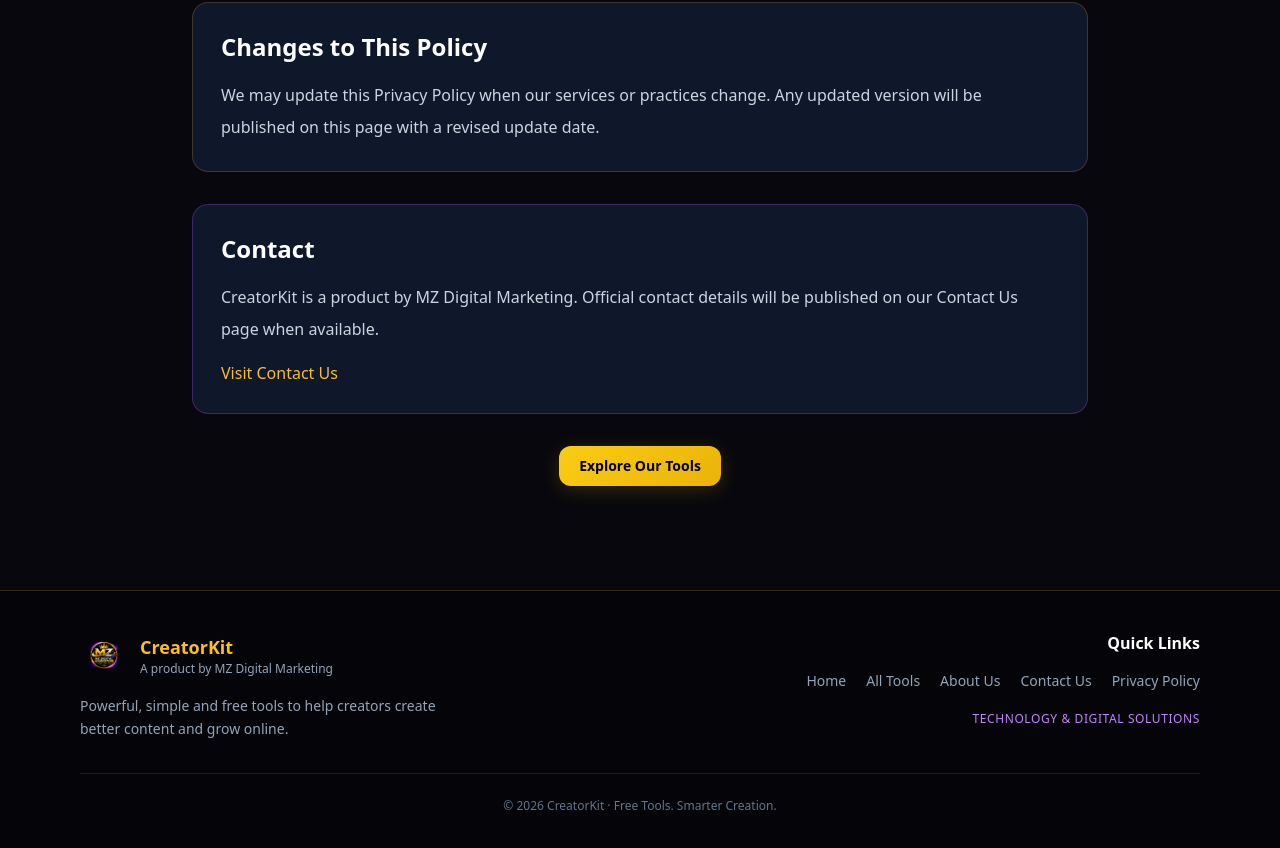
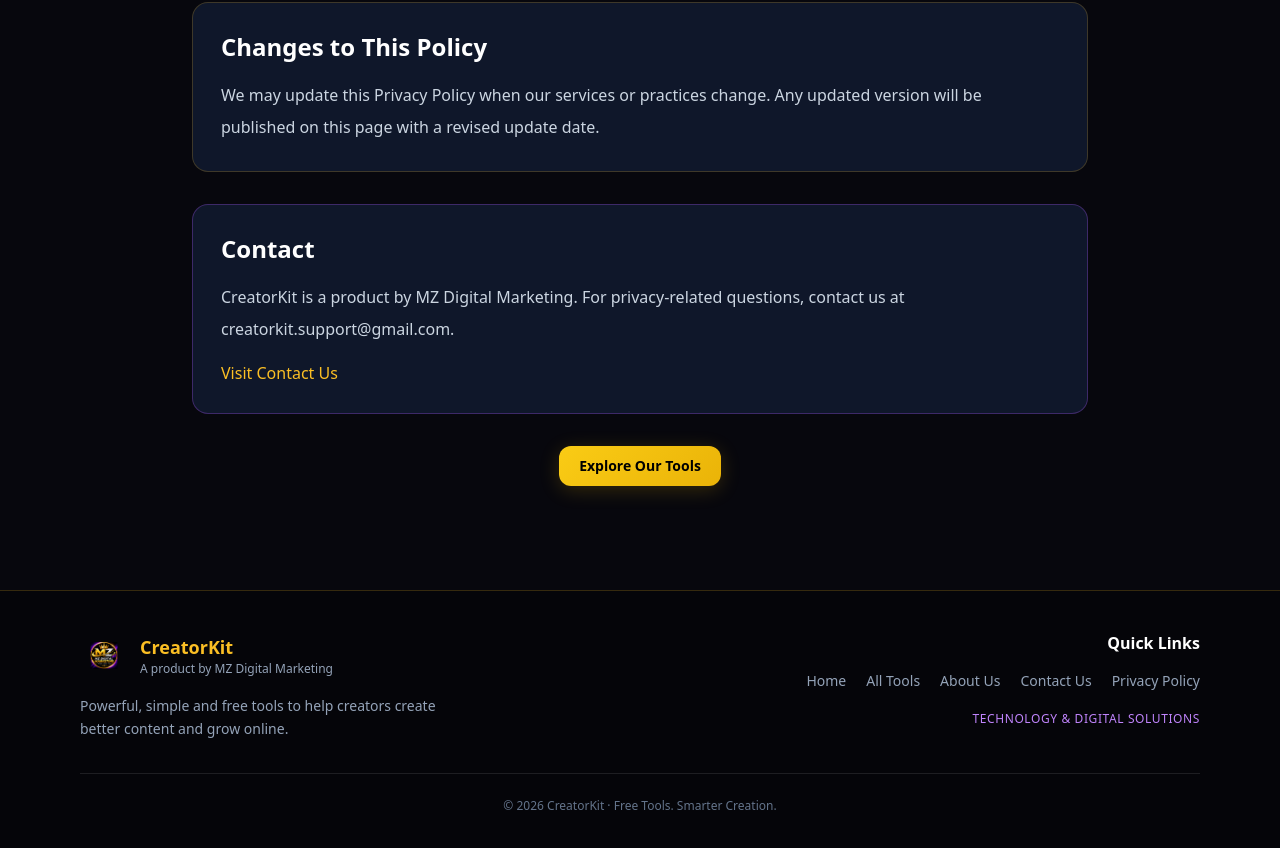
Before and after one commit to poiyy7370-jpg/Creatorkit, a Next.js app: page /privacy-policy in a window 1280 px wide. Shown: the part 2049-2897 px from the top of the page. Built offline with nearby package versions, Linux system fonts and the light colour scheme; no server answers.

Commit message:
Finalize tool upgrades and privacy contact

```diff
--- a/app/privacy-policy/page.tsx
+++ b/app/privacy-policy/page.tsx
@@ -114,8 +114,7 @@ export default function PrivacyPolicyPage() {
           <h2 className="mb-4 text-2xl font-bold text-white">Contact</h2>
           <p className="leading-8 text-slate-300">
             CreatorKit is a product by MZ Digital Marketing.
-            Official contact details will be published on our
-            Contact Us page when available.
+           For privacy-related questions, contact us at creatorkit.support@gmail.com.
           </p>
           <Link href="/contact" className="mt-4 inline-block text-amber-400 hover:underline">
             Visit Contact Us
```
